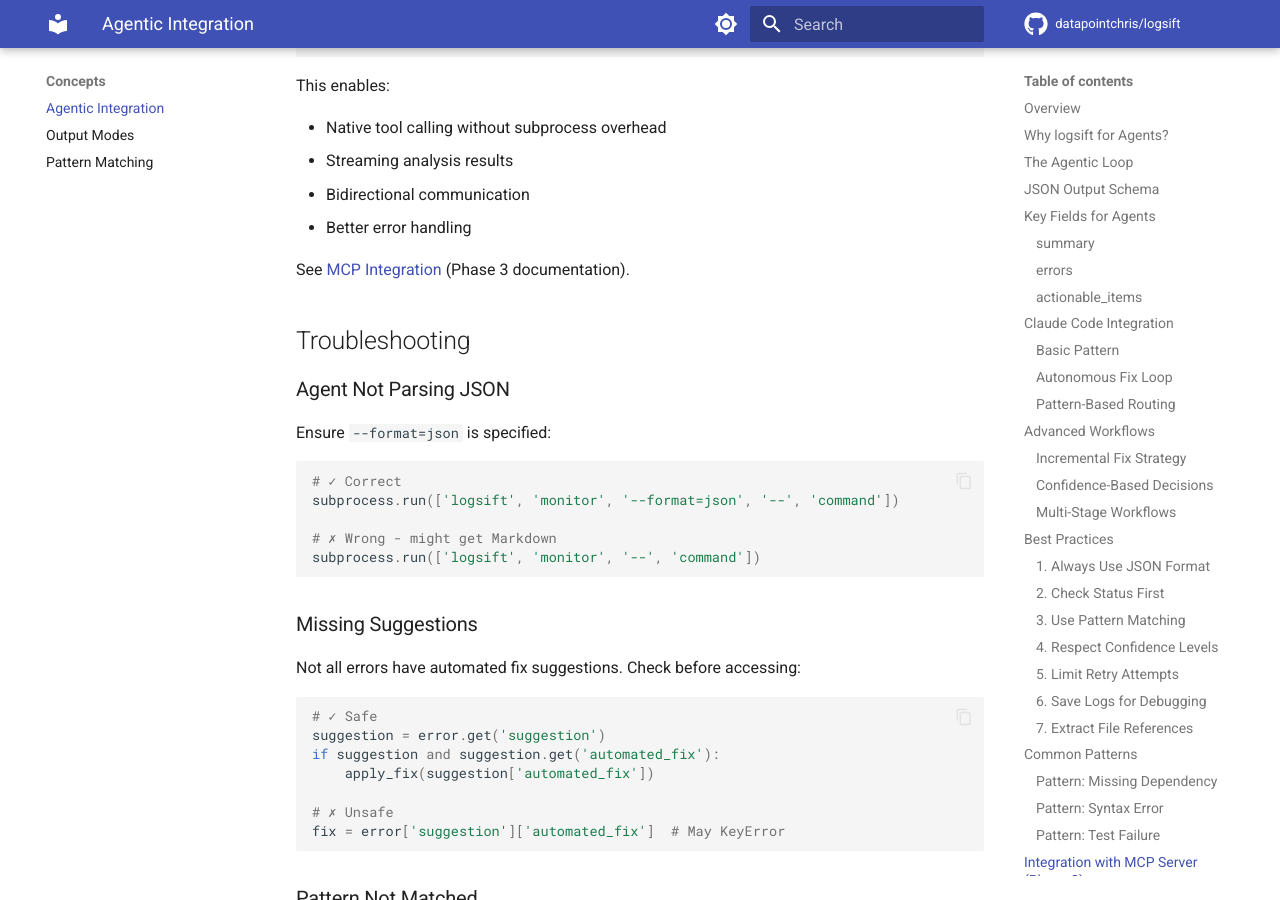
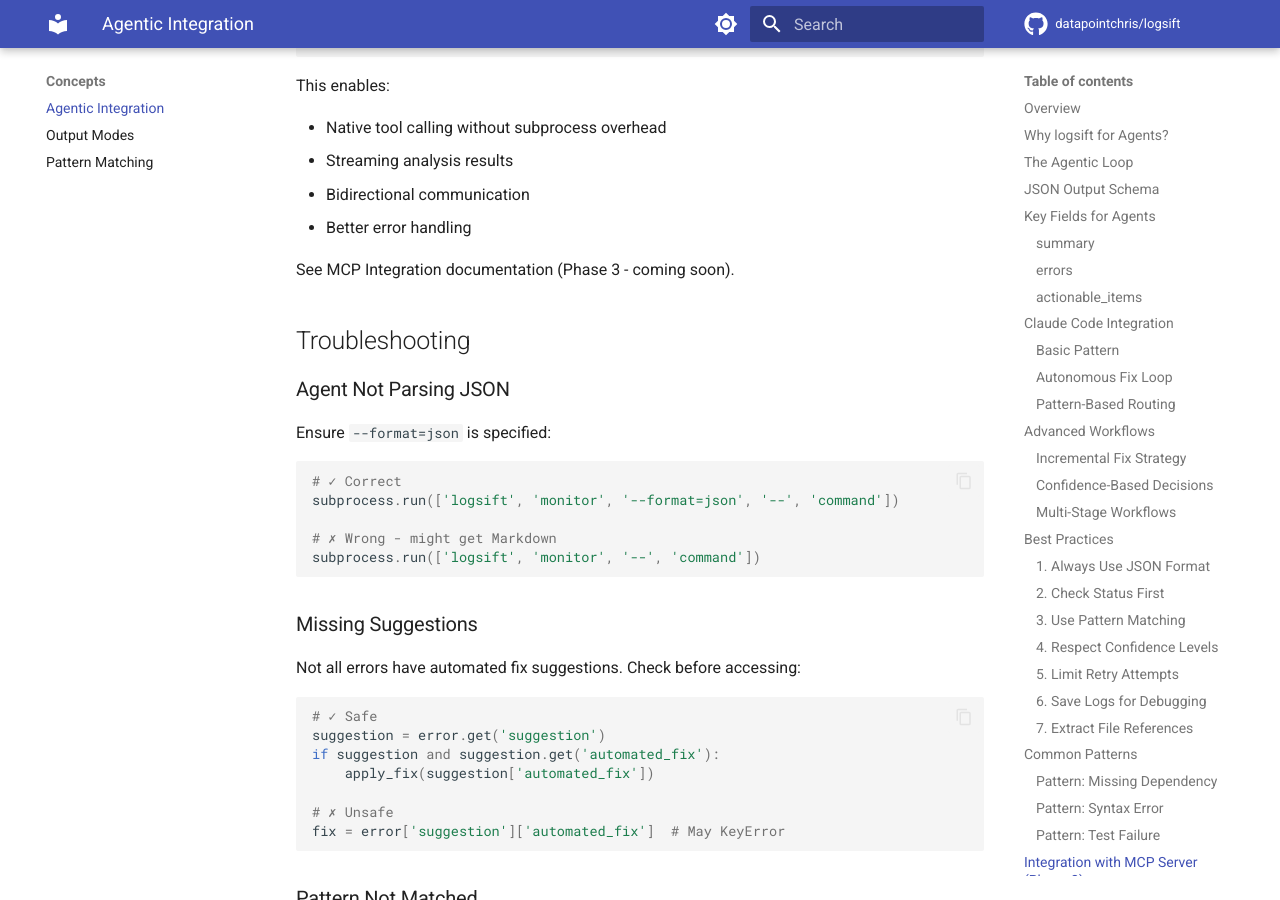
Before and after one commit to datapointchris/logsift, an MkDocs documentation site: the page built from docs/concepts/agentic-integration.md, in a window 1280 px wide and 900 px high, scrolled down 9981 px. Built offline with MkDocs 1.6.1 and Material for MkDocs 9.7.7, drawn with Linux system fonts in a browser that asks for light colours; comment, search, counter and statistics services are not loaded; the version menu is left out.

Commit message:
feat: enhance mkdocs.yml with dotfiles configuration
Update mkdocs.yml with improved Material theme features:

- Add mermaid diagram support (flowcharts, sequence, state, class)
- Add task list support with custom checkboxes
- Add nl2br (newline to break) markdown extension
- Add def_list for definition lists
- Update dark mode to use blue primary (matching dotfiles)
- Add navigation.indexes feature
- Add search.share feature
- Simplify navigation section titles (remove redundant words)

Fix broken link:
- docs/concepts/agentic-integration.md: Remove broken MCP Integration link
  (Phase 3 doc doesn't exist yet)

Configuration now supports:
- Mermaid diagrams for architecture visualization
- Task lists for checkboxes in documentation
- Better navigation with section indexes
- Consistent with dotfiles Material theme setup

Build tested with --strict mode, no warnings.

```diff
--- a/docs/concepts/agentic-integration.md
+++ b/docs/concepts/agentic-integration.md
@@ -489,7 +489,7 @@
 - Bidirectional communication
 - Better error handling
 
-See [MCP Integration](../architecture/mcp-integration.md) (Phase 3 documentation).
+See MCP Integration documentation (Phase 3 - coming soon).
 
 ## Troubleshooting
 
--- a/mkdocs.yml
+++ b/mkdocs.yml
@@ -20,39 +20,49 @@
 
     # Dark mode
     - scheme: slate
-      primary: indigo
+      primary: blue
       accent: indigo
       toggle:
         icon: material/brightness-4
         name: Switch to light mode
 
   features:
+    - content.code.copy
+    - content.code.annotate
     - navigation.instant
     - navigation.tracking
     - navigation.tabs
     - navigation.sections
     - navigation.expand
     - navigation.top
+    - navigation.indexes
     - search.suggest
     - search.highlight
-    - content.code.copy
-    - content.code.annotate
+    - search.share
 
   icon:
     repo: fontawesome/brands/github
 
 markdown_extensions:
   - admonition
+  - nl2br
+  - def_list
   - pymdownx.details
-  - pymdownx.superfences
   - pymdownx.highlight:
       anchor_linenums: true
       line_spans: __span
       pygments_lang_class: true
   - pymdownx.inlinehilite
   - pymdownx.snippets
+  - pymdownx.superfences:
+      custom_fences:
+        - name: mermaid
+          class: mermaid
+          format: !!python/name:pymdownx.superfences.fence_code_format
   - pymdownx.tabbed:
       alternate_style: true
+  - pymdownx.tasklist:
+      custom_checkbox: true
   - tables
   - toc:
       permalink: true
@@ -74,7 +84,7 @@
 nav:
   - Home: index.md
   - Getting Started:
-      - 5-Minute Quickstart: quickstart.md
+      - Quickstart: quickstart.md
       - Installation: installation.md
       - CLI Reference: cli-reference.md
   - Concepts:
```
